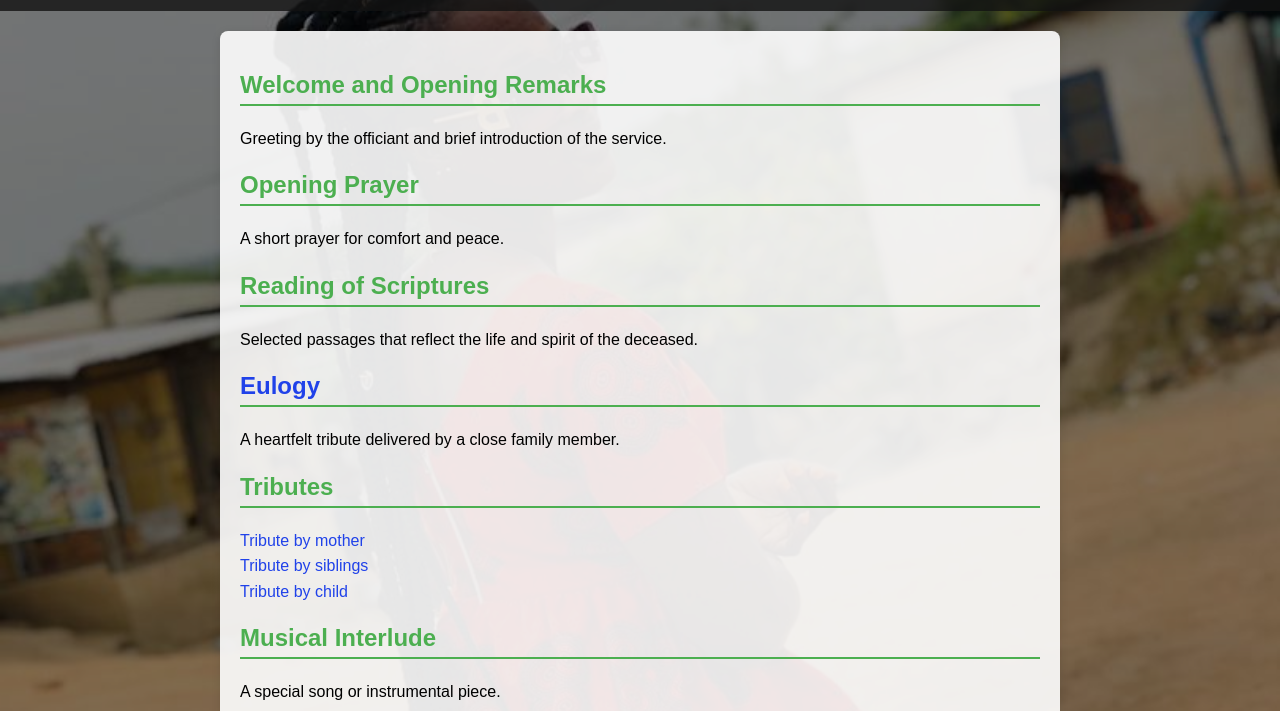
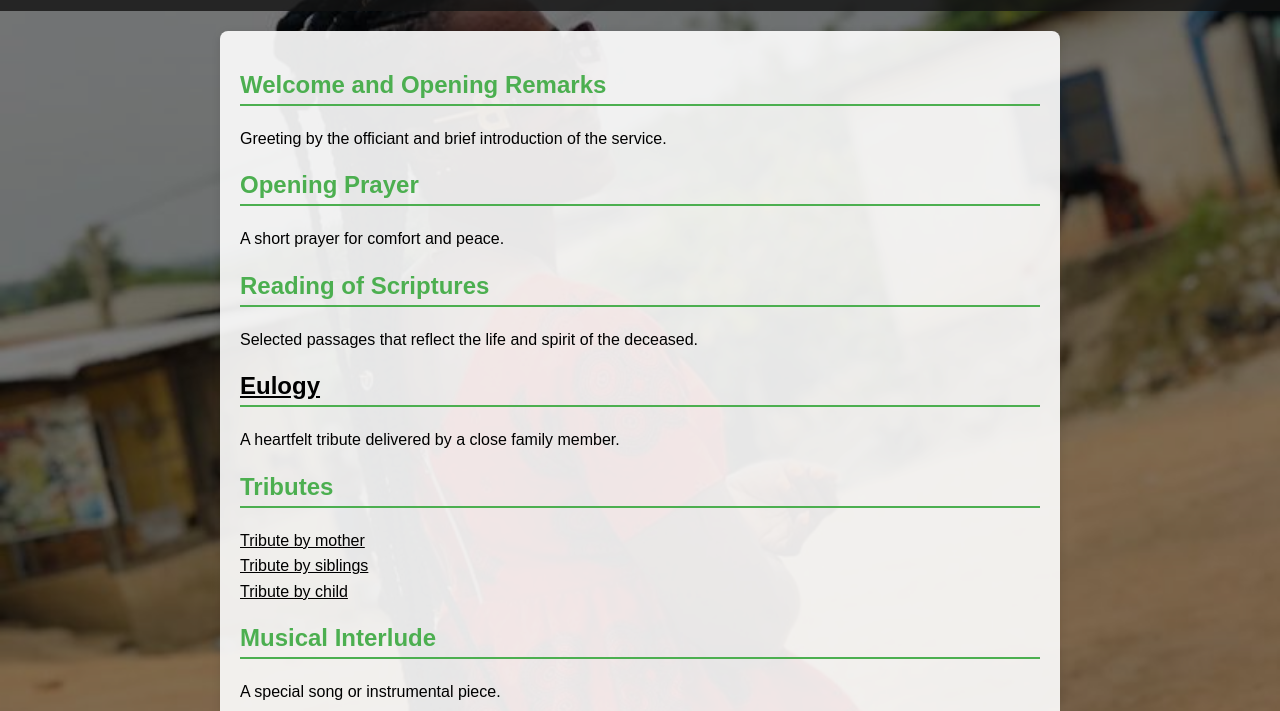
Before and after one commit to Nana-Kay11/Funeral-Program, a plain HTML site: page index.html in a window 1280 px wide. Shown: the part 89-800 px from the top of the page. Drawn offline with Linux system fonts and the light colour scheme.

Commit message:
added an underline feature to the href links in the css file

```diff
--- a/style.css
+++ b/style.css
@@ -60,14 +60,14 @@ p {
 }
 
 a {
-    color: #2042e9;
-    text-decoration: none;
-    transition: color 0.3s ease;
+    color: black; /* Change link color to black */
+    text-decoration: underline; /* Underline the links */
+    transition: color 0.3s ease; /* Smooth color transition */
 }
 
 a:hover {
-    color: #111112;
-    text-decoration: underline;
+    color: #2042e9; /* Change color on hover */
+    text-decoration: underline; /* Keep underline on hover */
 }
 
 footer {
```
